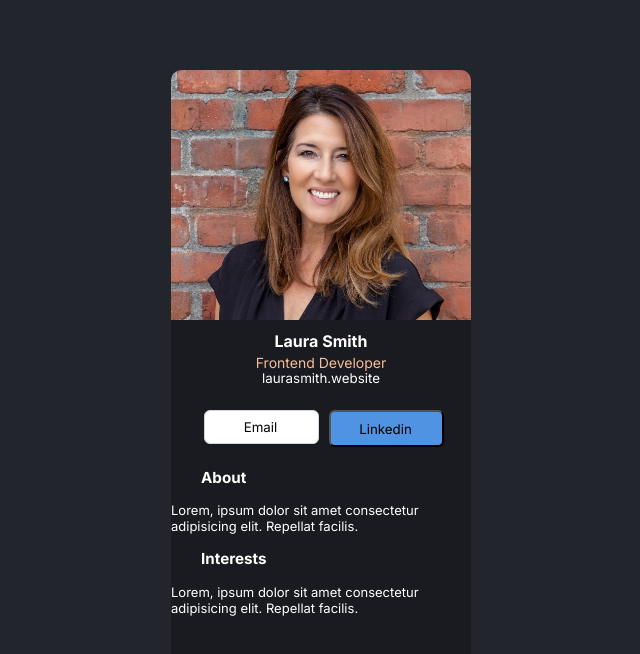
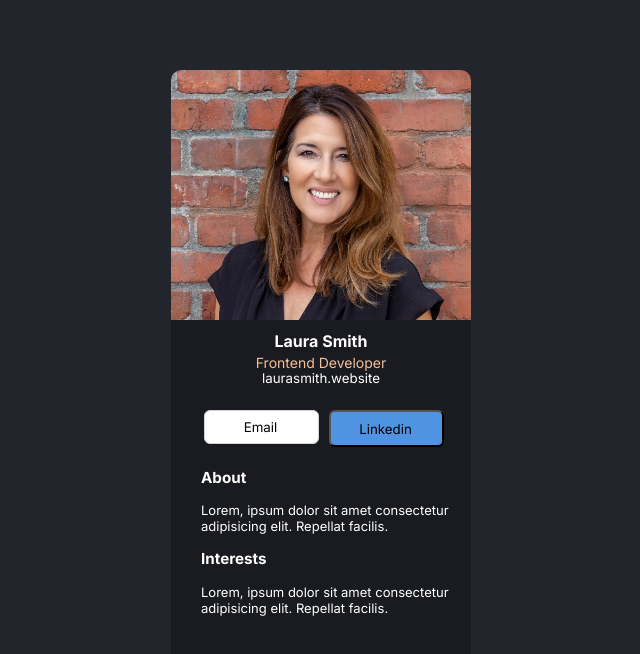
Before and after one commit to eric-antonio/dbusinesscard, a React (Create React App) app: page / in a window 1280 px wide. Shown: the top 654 px of the page, without its empty margins (184-824 px from the left). Built offline with nearby package versions, Linux system fonts and the light colour scheme.

Commit message:
Update About.js

```diff
--- a/src/components/About.js
+++ b/src/components/About.js
@@ -4,10 +4,10 @@ export default function About(){
     return(
         <div className="div--about">
             <h3>About</h3>
-            <p>Lorem, ipsum dolor sit amet consectetur adipisicing elit. Repellat facilis.</p>
+            <p className="about--p">Lorem, ipsum dolor sit amet consectetur adipisicing elit. Repellat facilis.</p>
 
             <h3>Interests</h3>
-            <p>Lorem, ipsum dolor sit amet consectetur adipisicing elit. Repellat facilis.</p>
+            <p className="about--p">Lorem, ipsum dolor sit amet consectetur adipisicing elit. Repellat facilis.</p>
         </div>
     )
 }
```
